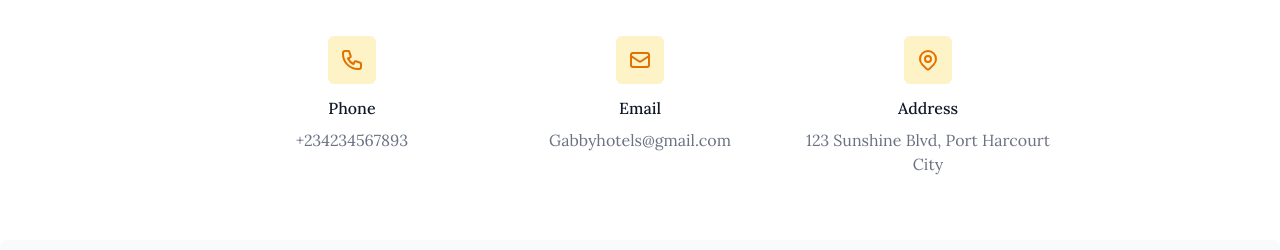
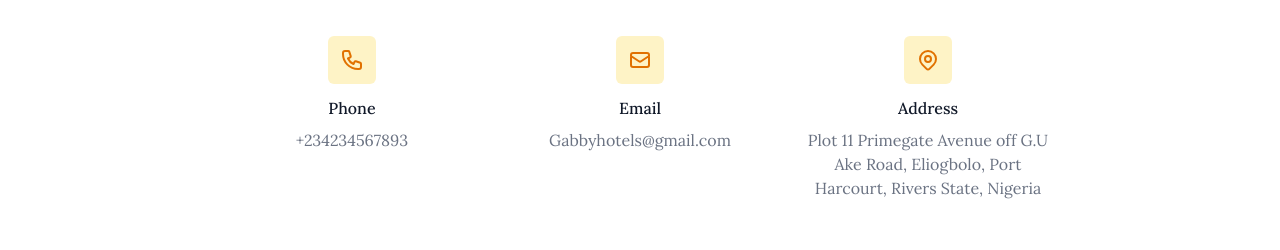
Before and after one commit to jenewaridaniel/gabby, a React (Vite) app: page / in a window 1280 px wide. Shown: the part 5980-6230 px from the top of the page. Built offline with nearby package versions, Linux system fonts and the light colour scheme; a web font is replaced by a local one.

Commit message:
added firebase to contact us

```diff
--- a/src/utilis/Contactus.tsx
+++ b/src/utilis/Contactus.tsx
@@ -260,7 +260,7 @@ const ContactUs: React.FC = () => {
             </svg>
           </div>
           <h3 className="mt-3 text-base font-medium text-gray-900">Address</h3>
-          <p className="mt-2 text-base text-gray-500">123 Sunshine Blvd, Port Harcourt City</p>
+          <p className="mt-2 text-base text-gray-500">Plot 11 Primegate Avenue off G.U Ake Road, Eliogbolo, Port Harcourt, Rivers State, Nigeria</p>
         </div>
       </div>
     </div>
```
